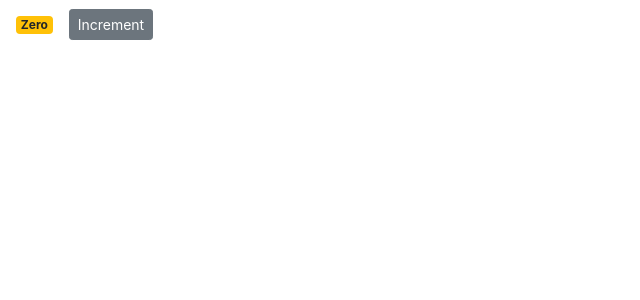
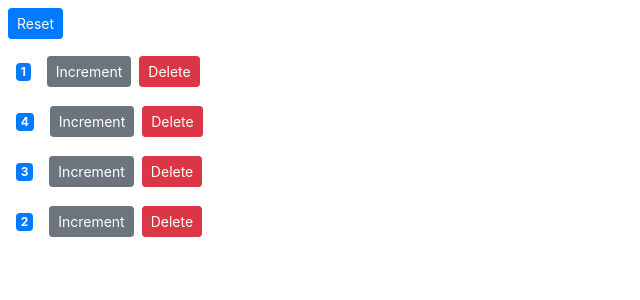
Before and after one commit to KumarPrafull/counter-app, a React (Create React App) app: page / in a window 1280 px wide. Shown: the top 300 px of the page, without its empty margins (0-640 px from the left). Built offline with nearby package versions, Linux system fonts and the light colour scheme.

Commit message:
reset added

```diff
--- a/src/components/counter.jsx
+++ b/src/components/counter.jsx
@@ -2,7 +2,6 @@ import React, { Component } from 'react';
 
 class Counter extends Component {
   state = {
-    count: 0,
   };
 
   // constructor() {
@@ -11,27 +10,28 @@ class Counter extends Component {
   // }
 
 
-  handleIncrement=() => {
-    this.setState({ count: this.state.count + 1 });
-  }
+
+
 
   render() {
+
     return (
       <div>
         <span className={this.getBadgeClasses()}>{this.formatCount()}</span>
-        <button onClick={this.handleIncrement} className="btn btn-secondary btn-sm">Increment</button>
+        <button onClick={() => this.props.onIncrement(this.props.counter)} className="btn btn-secondary btn-sm">Increment</button>
+        <button onClick={() => this.props.onDelete(this.props.counter.id)} className="btn btn-danger btn-sm m-2">Delete</button>
       </div>
     );
   }
 
   getBadgeClasses () {
     let classes = "badge m-3 badge-";
-    classes += this.state.count === 0 ? "warning" : "primary";
+    classes += this.props.counter.value === 0 ? "warning" : "primary";
     return classes;
   }
 
   formatCount () {
-    const {count} = this.state;
+    const {value: count} = this.props.counter;
     return count === 0 ? "Zero" : count;
 
   }
--- /dev/null
+++ b/src/components/counters.jsx
@@ -0,0 +1,47 @@
+import React, { Component } from 'react';
+import Counter from './counter';
+
+class Counters extends Component {
+  state = {
+    counters:[
+      { id: 1, value: 1 },
+      { id: 2, value: 4 },
+      { id: 3, value: 3 },
+      { id: 4, value: 2 }
+    ]
+   };
+
+  handleReset = () => {
+    const counters = this.state.counters.map(c => {
+      c.value=0;
+      return c;});
+      this.setState({counters});
+  }
+
+  handleDelete = (someId) => {
+    const counters = this.state.counters.filter(c => c.id !== someId);
+    this.setState({counters});
+  };
+
+  handleIncrement = counter => {
+    const counters = [...this.state.counters];
+    const index = counters.indexOf(counter);
+    counters[index]={...counter};
+    counters[index].value++;
+    this.setState({ counters });
+  };
+
+  render() {
+    return (
+
+      <div>
+        <button onClick={this.handleReset} className="btn btn-primary btn-sm m-2">Reset</button>
+        {this.state.counters.map(counter =>
+        <Counter key={counter.id} onDelete={this.handleDelete} onIncrement={this.handleIncrement} counter={ counter }/>
+          )}
+      </div>
+     );
+  }
+}
+
+export default Counters;
--- a/src/index.js
+++ b/src/index.js
@@ -3,11 +3,11 @@ import ReactDOM from 'react-dom';
 import './index.css';
 import App from './App';
 import reportWebVitals from './reportWebVitals';
-import Counter from './components/counter';
+import Counters from './components/counters';
 import 'bootstrap/dist/css/bootstrap.css';
 
 ReactDOM.render(
-    <Counter />,
+    <Counters />,
   document.getElementById('root')
 );
 
```
